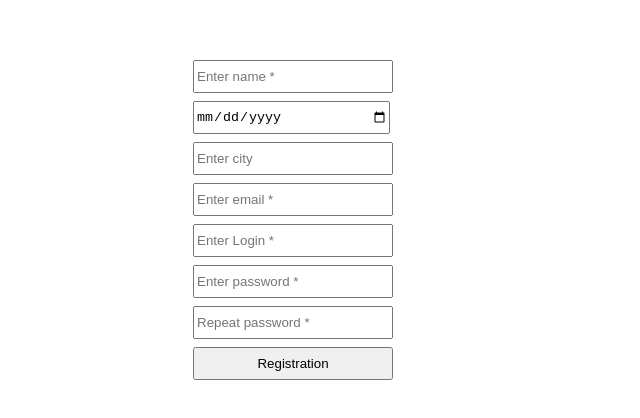
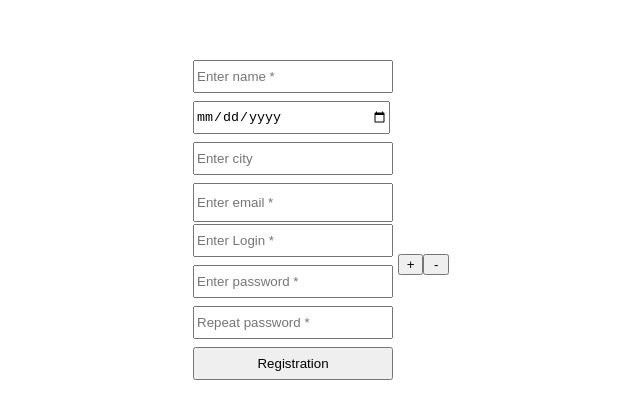
Before and after one commit to NameUserMy/Java_M.K, a React (Vite) app in the folder JavaBackFront/Java-Web-FrontEnd/: page / in a window 1280 px wide. Shown: the part 180-598 px from the top of the page, without its empty margins (351-991 px from the left). Built offline with nearby package versions, Linux system fonts and the light colour scheme.

Commit message:
ExtraEmail

```diff
--- a/JavaBackFront/Java-Web-FrontEnd/src/App.css
+++ b/JavaBackFront/Java-Web-FrontEnd/src/App.css
@@ -5,12 +5,44 @@
   width: 15vw;
   height: 40vh;
   margin: 0 auto;
+  position: relative;
 }
 
 #formRegistration input {
   width: 15vw;
 }
 
+.email input {
+  height: 100%;
+}
+
 .tool-tip {
   height: 2vh;
 }
+
+.extra-email-container {
+  display: grid;
+  grid-template-columns: repeat(2,1fr);
+  position: absolute;
+  left: 16vw;
+}
+
+
+.extra-email-list{
+
+
+  list-style: none;
+}
+
+
+
+.extra-email-container button{
+  width: 2vw;
+  margin: 0 auto;
+}
+
+.extra-email-container ul{
+
+  grid-column-start: 1;
+  grid-column-end: 3;
+}
--- a/JavaBackFront/Java-Web-FrontEnd/src/App.jsx
+++ b/JavaBackFront/Java-Web-FrontEnd/src/App.jsx
@@ -1,20 +1,25 @@
-import { useForm } from "react-hook-form";
+import { useFieldArray, useForm } from "react-hook-form";
 import './App.css'
 
 function App() {
 
-  const { register, handleSubmit, formState: { errors }, watch } = useForm({
-    defaultValues: { name: '', email: '', dob: '',login:'', password: '', confirmPassword: '',city:'' }
+  const { register, handleSubmit, control, formState: { errors }, watch } = useForm({
+    defaultValues: { name: '', dob: '', email: '', login: '', password: '', confirmPassword: '', city: '' }
   });
 
+  const { fields, append, remove } = useFieldArray({
+    control,
+    name: "extraEmail"
+  })
 
-  register("name",{ required:"Name requared", pattern: { value: /^([a-zA-Z]){5,20}$/, message: "min 5 max 20, letters" }});
+  register("name", { required: "Name requared", pattern: { value: /^([a-zA-Z]){5,20}$/, message: "min 5 max 20, letters" } });
   register("email", { required: "Email requared", pattern: { value: /^[a-zA-Z0-9._%±]+@[a-zA-Z0-9.-]+.[a-zA-Z]{2,}$/, message: "example@aaa.com" } });
   register("login", { required: "Login requared", pattern: { value: /^[a-zA-Z0-9._%±-]{5,20}$/, message: "leters,numbers,(. _ % ± -) min 5 max 20 simbols" } });
   register("password", { required: "Password  requared", pattern: { value: /^[a-zA-Z0-9._%±-]{5,20}$/, message: "leters,numbers,(. _ % ± -) min 5 max 20 simbols" } });
   register("city", { required: "City  requared", pattern: { value: /^([A-Z]){1}[a-z]{5,20}$/, message: "Example City" } });
   register("dob", { required: "Date of birthday  requared" });
-  register('confirmPassword', {required: "Confirm password requared",
+  register('confirmPassword', {
+    required: "Confirm password requared",
     validate: () => {
 
       if (watch('password') != watch('confirmPassword')) {
@@ -44,8 +49,32 @@ function App() {
       <input {...register('city')} type="text" placeholder="Enter city" />
       {errors.city && <span className="tool-tip">{errors.city.message}</span>}
 
+
+      <div className="email" >
         <input  {...register("email")} type='email' placeholder='Enter email *' />
         {errors.email && <span className="tool-tip">{errors.email.message}</span>}
+
+        <div className="extra-email-container">
+
+          <ul className="extra-email-list">
+            {fields.map((item, index) => (
+              <li key={item.id}>
+                <input  {...register(`extraEmail.${index}.extraMail`)} type='email' placeholder='Enter extra email *' />
+              </li>
+            ))}
+          </ul>
+
+          <button title="Add extra email"
+            type="button"
+            onClick={() => append()}
+          > +</button>
+           <button title="Remove extra email"
+            type="button"
+            onClick={() => remove()}
+          > - </button>
+
+        </div>
+      </div>
 
       <input  {...register("login")} type='text' placeholder='Enter Login *' />
       {errors.login && <span className="tool-tip">{errors.login.message}</span>}
```
Also changed, not shown: 11 other files (tests, documents, lock files or other folders). Lines whose indentation alone changed are shown as unchanged.
